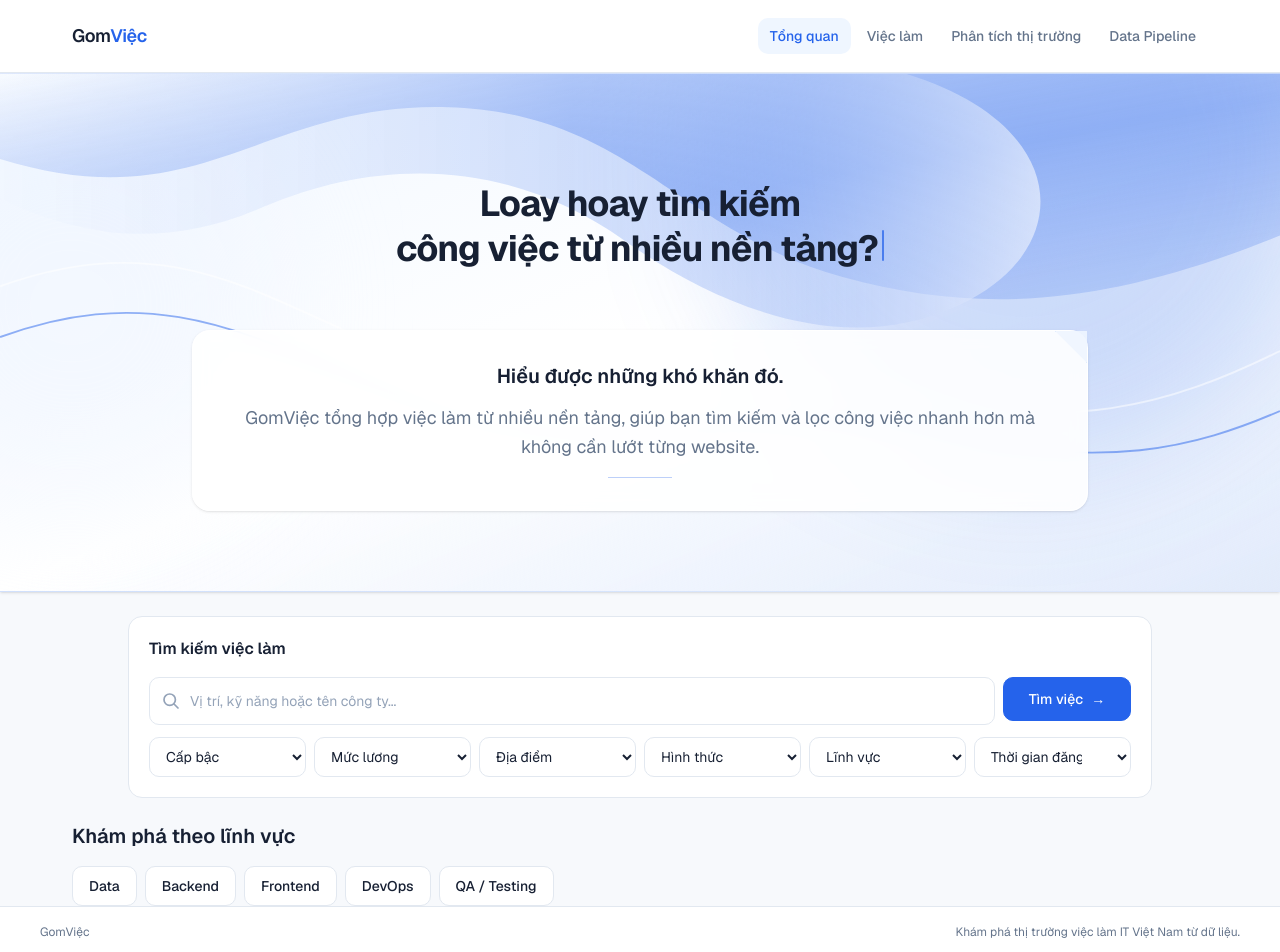
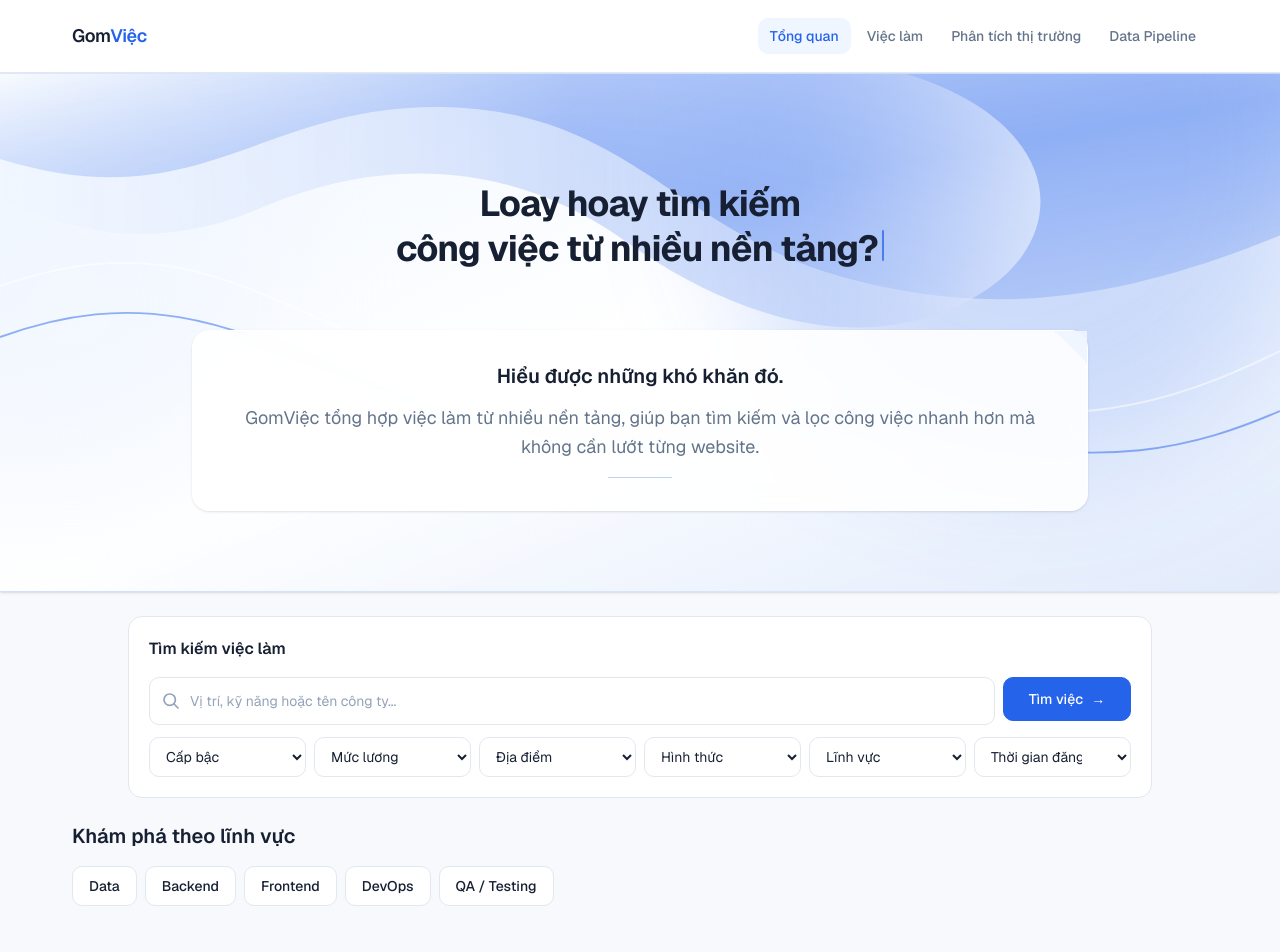
Before and after one commit to VoHoangPhucDTA/job-discovery-platform, a Next.js app in the folder frontend/: page / in a window 1280 px wide. Shown: the top 952 px of the page. After the commit the page ends 930 px from the top, so only its background shows below. Built offline with nearby package versions, Linux system fonts and the light colour scheme.

Commit message:
Remove shared footer and add modest Home bottom spacing

```diff
--- a/frontend/app/components/shell/app-shell.tsx
+++ b/frontend/app/components/shell/app-shell.tsx
@@ -161,17 +161,11 @@ export function AppShell({ children }: { children: ReactNode }) {
 
       <main className={[
         "mx-auto flex w-full max-w-content flex-1 flex-col px-4 sm:px-6 lg:px-8",
-        pathname === "/" ? "py-0" : "py-6 sm:py-8",
+        pathname === "/" ? "pb-6 pt-0" : "py-6 sm:py-8",
       ].join(" ")}>
         {children}
       </main>
 
-      <footer className="border-t border-border bg-surface px-4 py-4 sm:px-6 lg:px-8">
-        <div className="mx-auto flex w-full max-w-content flex-col gap-1 text-small text-muted-foreground sm:flex-row sm:items-center sm:justify-between">
-          <span>GomViệc</span>
-          <span>Khám phá thị trường việc làm IT Việt Nam từ dữ liệu.</span>
-        </div>
-      </footer>
     </div>
   );
 }
```
